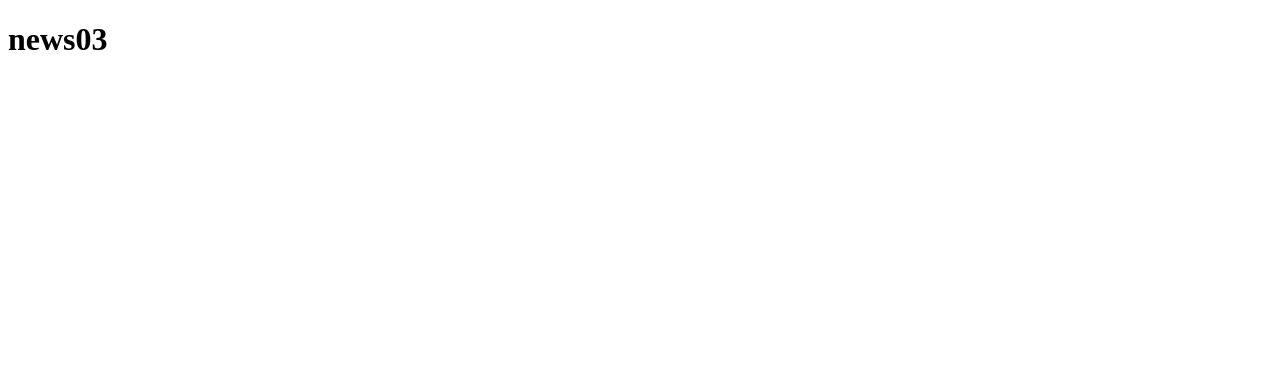
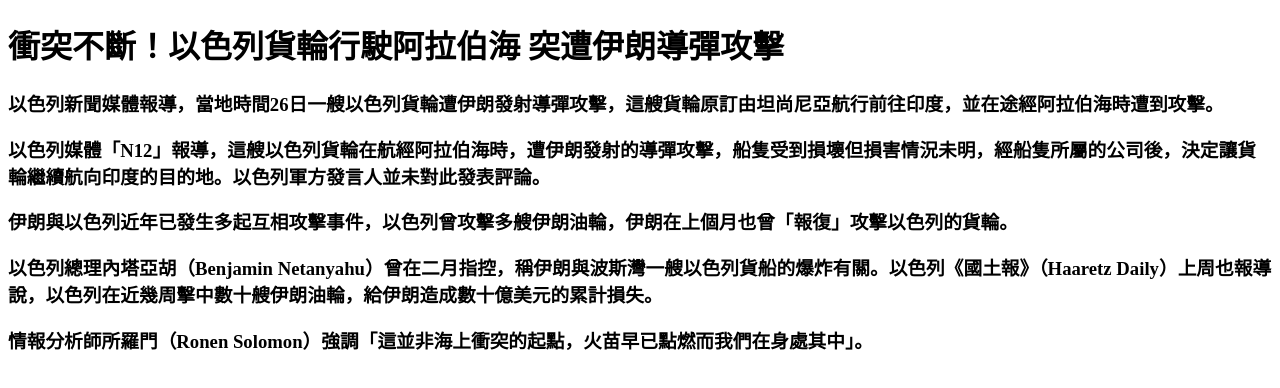
Before and after one commit to gakze1112/githubtest, a plain HTML site: page page03.html in a window 1280 px wide. Drawn offline with Linux system fonts and the light colour scheme.

Commit message:
變更 index.html 和  新增 page03.html
index.html 新增一則新聞連結

```diff
--- a/page03.html
+++ b/page03.html
@@ -4,9 +4,14 @@
     <meta charset="UTF-8">
     <meta http-equiv="X-UA-Compatible" content="IE=edge">
     <meta name="viewport" content="width=device-width, initial-scale=1.0">
-    <title>news03</title>
+    <title>衝突不斷！以色列貨輪行駛阿拉伯海 突遭伊朗導彈攻擊</title>
 </head>
 <body>
-    <h1>news03</h1>
+    <h1>衝突不斷！以色列貨輪行駛阿拉伯海 突遭伊朗導彈攻擊</h1>
+    <h3>以色列新聞媒體報導，當地時間26日一艘以色列貨輪遭伊朗發射導彈攻擊，這艘貨輪原訂由坦尚尼亞航行前往印度，並在途經阿拉伯海時遭到攻擊。</h3>
+    <h3>以色列媒體「N12」報導，這艘以色列貨輪在航經阿拉伯海時，遭伊朗發射的導彈攻擊，船隻受到損壞但損害情況未明，經船隻所屬的公司後，決定讓貨輪繼續航向印度的目的地。以色列軍方發言人並未對此發表評論。</h3>
+    <h3>伊朗與以色列近年已發生多起互相攻擊事件，以色列曾攻擊多艘伊朗油輪，伊朗在上個月也曾「報復」攻擊以色列的貨輪。</h3>
+    <h3>以色列總理內塔亞胡（Benjamin Netanyahu）曾在二月指控，稱伊朗與波斯灣一艘以色列貨船的爆炸有關。以色列《國土報》（Haaretz Daily）上周也報導說，以色列在近幾周擊中數十艘伊朗油輪，給伊朗造成數十億美元的累計損失。</h3>
+    <h3>情報分析師所羅門（Ronen Solomon）強調「這並非海上衝突的起點，火苗早已點燃而我們在身處其中」。</h3>
 </body>
 </html>
```
Also changed, not shown: index.html (+1 -0 lines).
